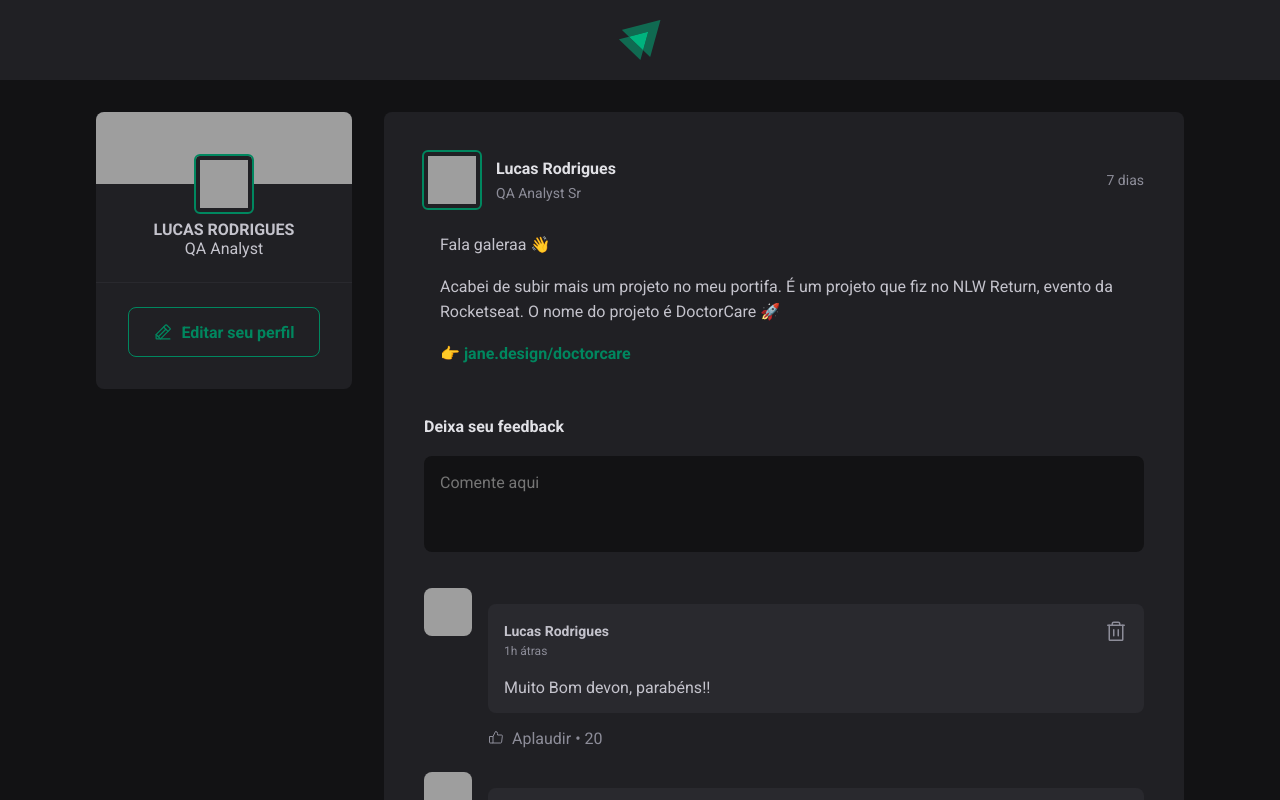
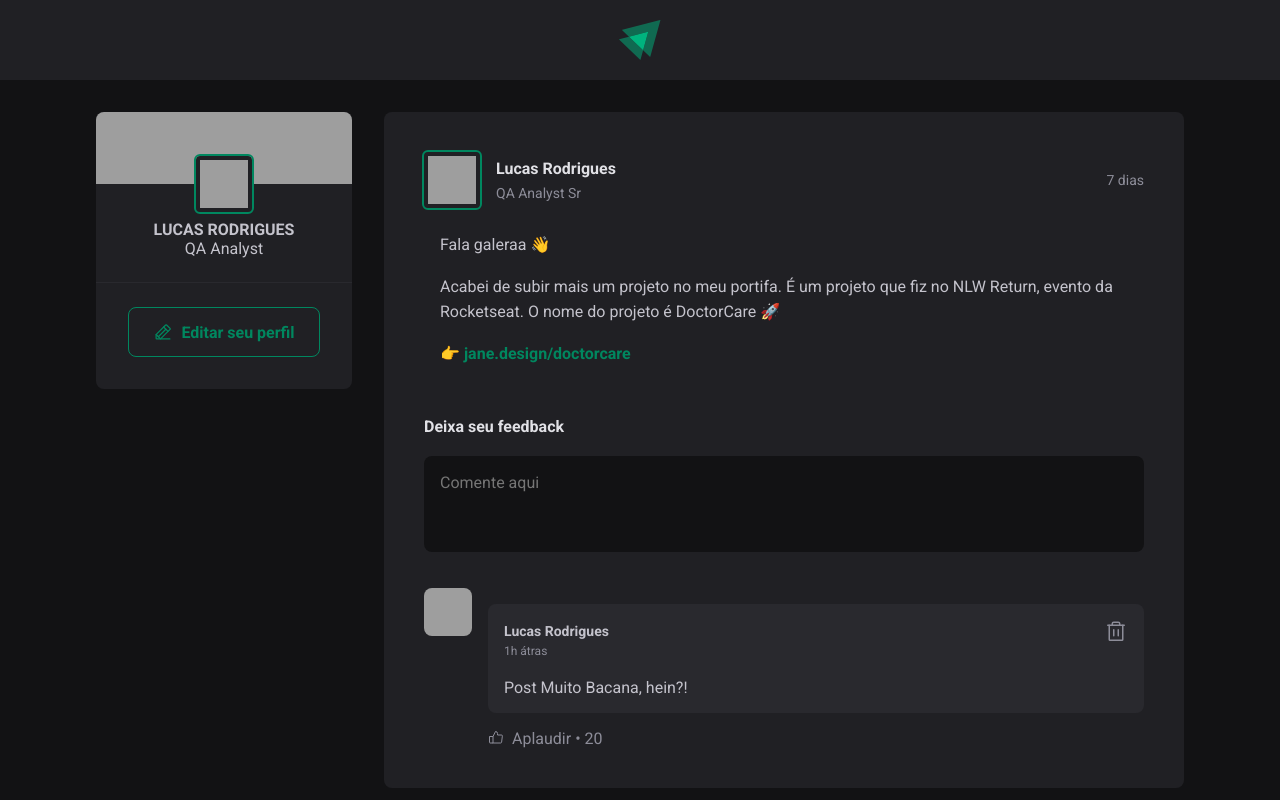
Before and after one commit to Mr-Lucasz/Learn-React, a React (Vite) app in the folder fundamentos-react/: page / in a window 1280 px wide. Shown: the top 800 px of the page. Built offline with nearby package versions, Linux system fonts and the light colour scheme; grey boxes are pictures that could not be loaded.

Commit message:
UseState Step 2

```diff
--- a/fundamentos-react/src/components/Comment.jsx
+++ b/fundamentos-react/src/components/Comment.jsx
@@ -2,7 +2,7 @@ import { ThumbsUp, Trash } from "phosphor-react";
 import styles from "./Comment.module.css";
 import { Avatar } from "./Avatar";
 
-export function Comment() {
+export function Comment(props) {
   return (
     <div className={styles.comment}>
       <Avatar hasBorder={false} src="https://github.com/Mr-Lucasz.png" alt="" />
@@ -22,7 +22,7 @@ export function Comment() {
               <Trash size={24} />
             </button>
           </header>
-          <p>Muito Bom devon, parabéns!!</p>
+          <p>{props.content}</p>
         </div>
         <footer>
           <button>
--- a/fundamentos-react/src/components/Post.jsx
+++ b/fundamentos-react/src/components/Post.jsx
@@ -12,9 +12,6 @@ import { useState } from "react";
 //estado = var que vc quer que o componente monitore
 //propriedade = var que vc quer que o componente receba
 
-
-
-
 export function Post(props) {
   const publishedDateFormatted = format(
     props.publishedAt,
@@ -24,18 +21,20 @@ export function Post(props) {
     }
   );
 
+  const [comments, setComments] = useState(["Post Muito Bacana, hein?!"]);
+  const [newComment, setNewComment] = useState('');
 
-
-  const [comments, setComments] = useState([1,2])
-
-  function eventCreateNewComment(){
+  function eventCreateNewComment() {
     event.preventDefault();
-    setComments([...comments, comments.length + 1]);
-
-
+    setComments([...comments, newComment]);
+    setNewComment('');
 
   }
 
+  function handleNewCommentChange() {
+    setNewComment(event.target.value);
+
+  }
 
 
   const publishedDateRelativeToNow = formatDistanceToNow(props.publishedAt, {
@@ -43,7 +42,7 @@ export function Post(props) {
     addSufix: true,
   });
 
-  console.log(props);
+
   return (
     <article className={styles.post}>
       <header>
@@ -78,17 +77,19 @@ export function Post(props) {
       </div>
       <form onSubmit={eventCreateNewComment} className={styles.commentForm}>
         <strong>Deixa seu feedback</strong>
-        <textarea placeholder="Comente aqui" />
+        <textarea name="comment"
+        placeholder="Comente aqui"
+        value={newComment}
+        onChange={handleNewCommentChange}
+        />
         <footer>
           <button type="submit">Publicar</button>
         </footer>
       </form>
       <div className={styles.commentList}>
-        {comments.map(comments => {
-          return <Comment />
+        {comments.map((comment) => {
+          return <Comment content={comment} />;
         })}
-
-
       </div>
     </article>
   );
```
